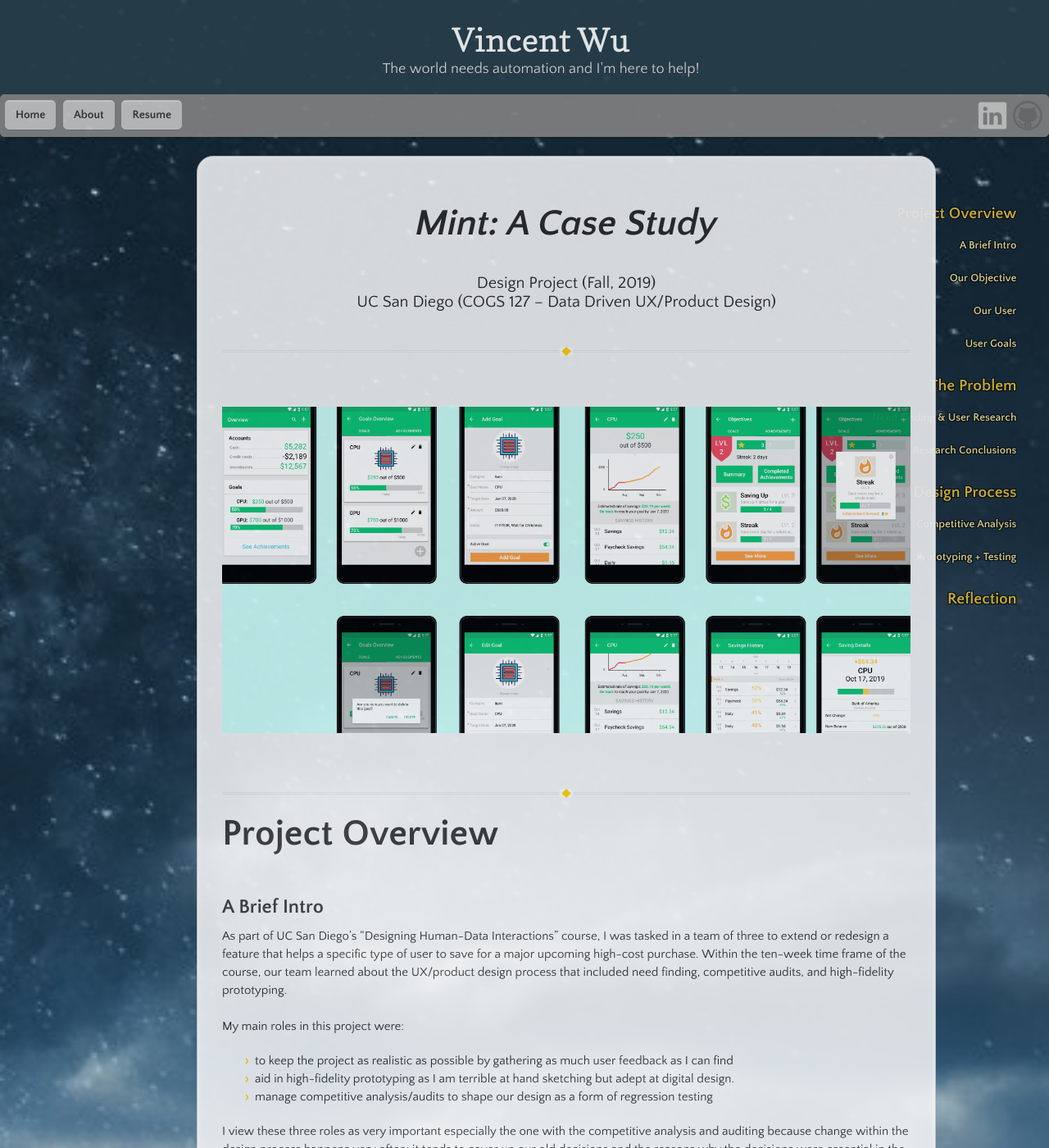
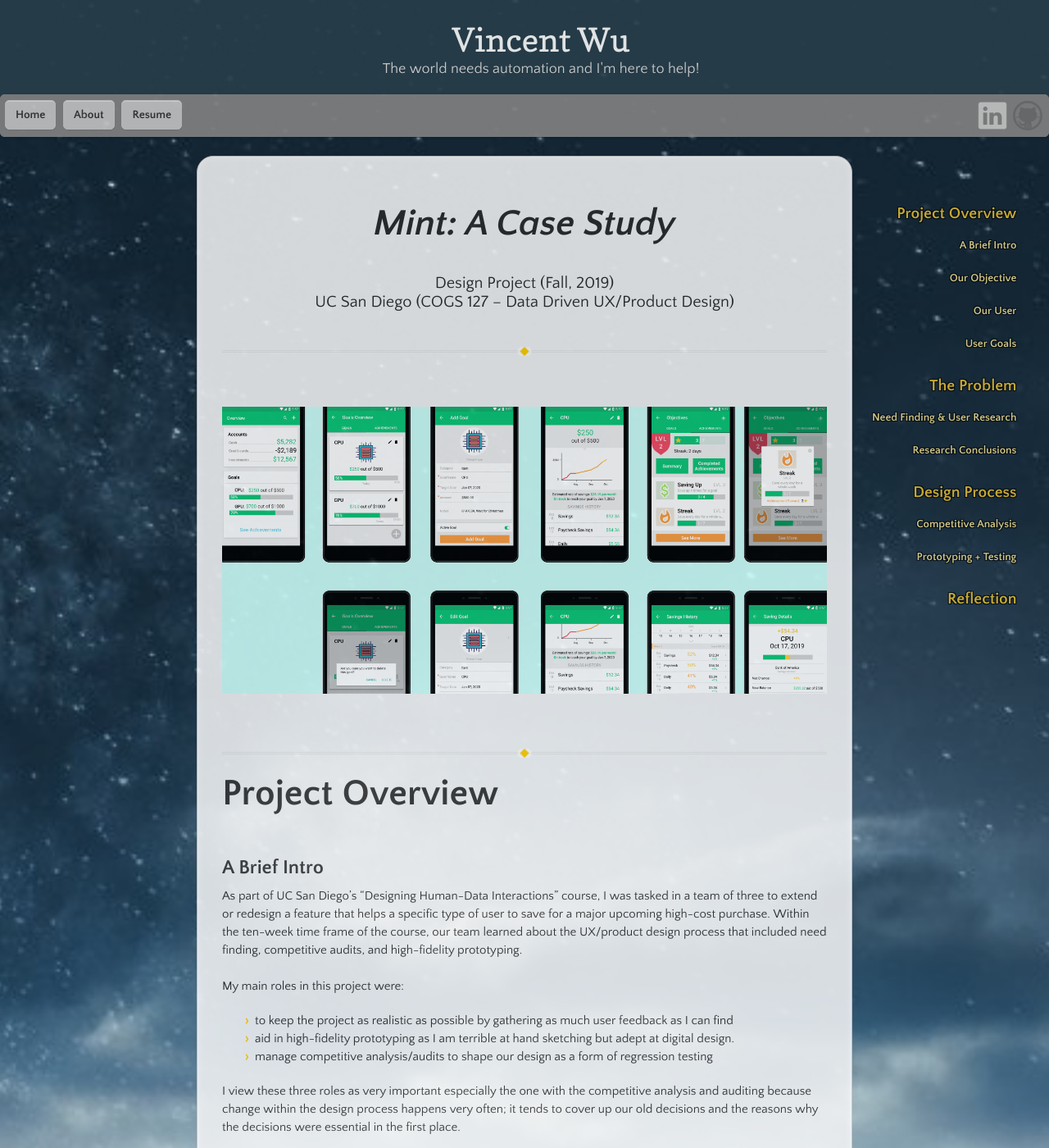
Before and after one commit to VincentWu1998/VincentWu1998.github.io, a Jekyll site: the page built from mint_case_study.md, in a window 1280 px wide and 1400 px high. Shown: the whole window at 82% size. Built offline with Jekyll 4.4.1, drawn with Linux system fonts in a browser that asks for light colours.

Commit message:
Fixed sizing for most laptops.

```diff
--- a/_sass/case_study.scss
+++ b/_sass/case_study.scss
@@ -386,7 +386,7 @@
 }
 
 section {
-  width:840px;
+  //width: 80%;
   opacity: 95%;
   margin: 0;
   padding: 30px 30px 30px 30px;
```
Also changed, not shown: 1 other file.
